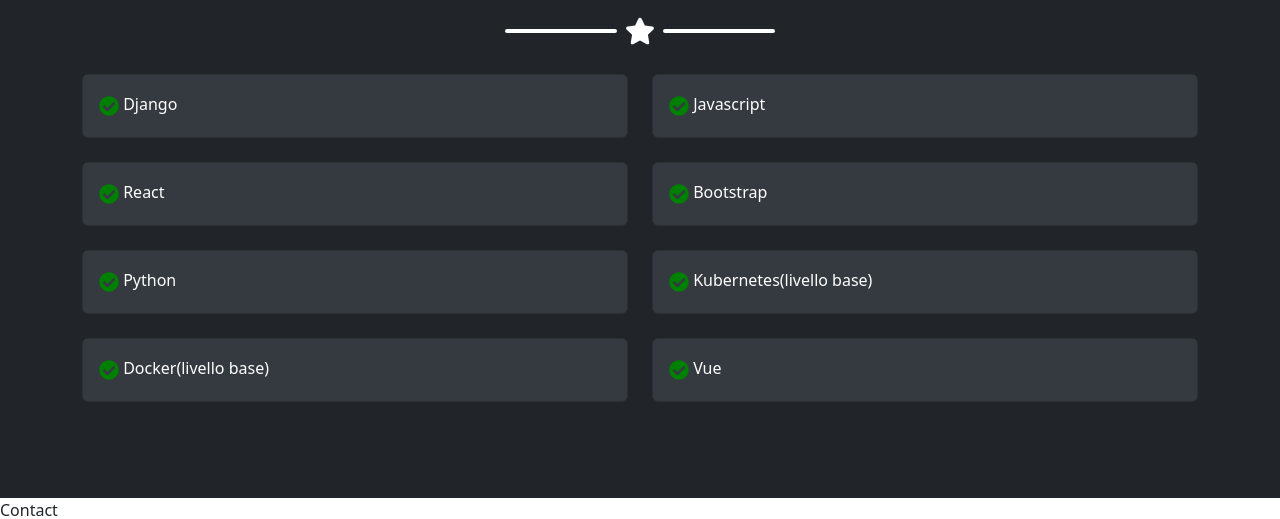
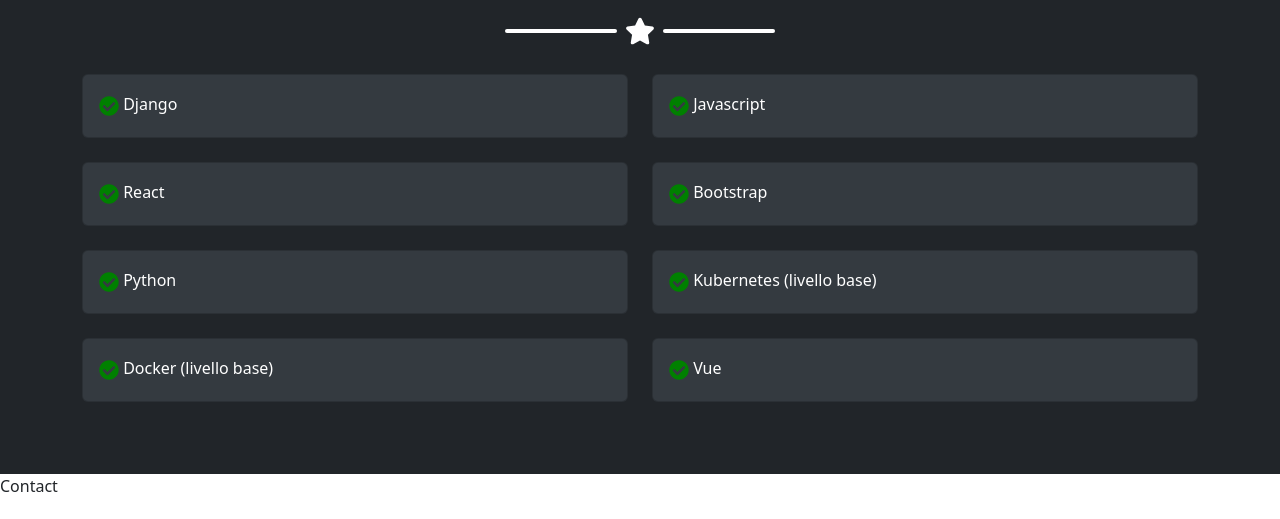
Before and after one commit to fabiodev30/Myportfolio, a React (Create React App) app: page / in a window 1280 px wide. Shown: the part 1124-1643 px from the top of the page. After the commit the page ends 1622 px from the top, so only its background shows below. Built offline with nearby package versions, Linux system fonts and the light colour scheme.

Commit message:
fix skills

```diff
--- a/src/App.js
+++ b/src/App.js
@@ -12,7 +12,7 @@
 
 ];
 
-const listaSkills = ["Django","Javascript","React","Bootstrap","Python","Kubernetes(livello base)","Docker(livello base)","Vue"];
+const listaSkills = ["Django","Javascript","React","Bootstrap","Python","Kubernetes (livello base)","Docker (livello base)","Vue"];
 
 function App() {
   return (
--- a/src/components/Header.js
+++ b/src/components/Header.js
@@ -31,7 +31,7 @@
               </a>
             </li>
             <li className="nav-item">
-              <a className="nav-link text-white">SKILLS</a>
+              <a className="nav-link text-white" href="#skills">SKILLS</a>
             </li>
             <li className="nav-item">
               <a className="nav-link text-white">CONTACT</a>
--- a/src/components/Skills.js
+++ b/src/components/Skills.js
@@ -10,7 +10,7 @@
       <div>
         <Divider />
       </div>
-      <div class="row row-cols-2 pt-1 pb-5">
+      <div class="row row-cols-2 pt-1 pb-4">
       {props.listaskills.map((skill) =>
         <div class="col">
                   <CardSkill name={skill}/>
```
